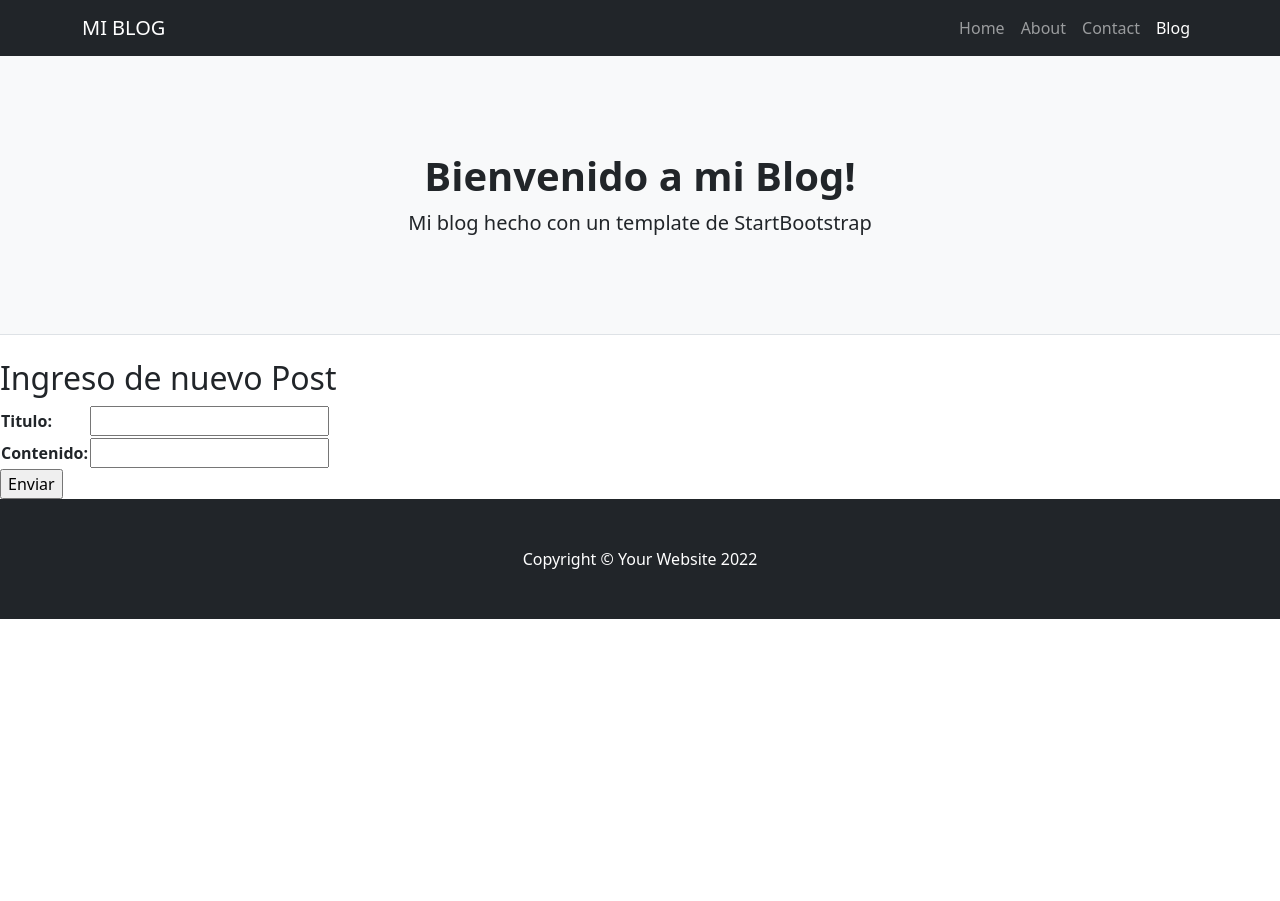
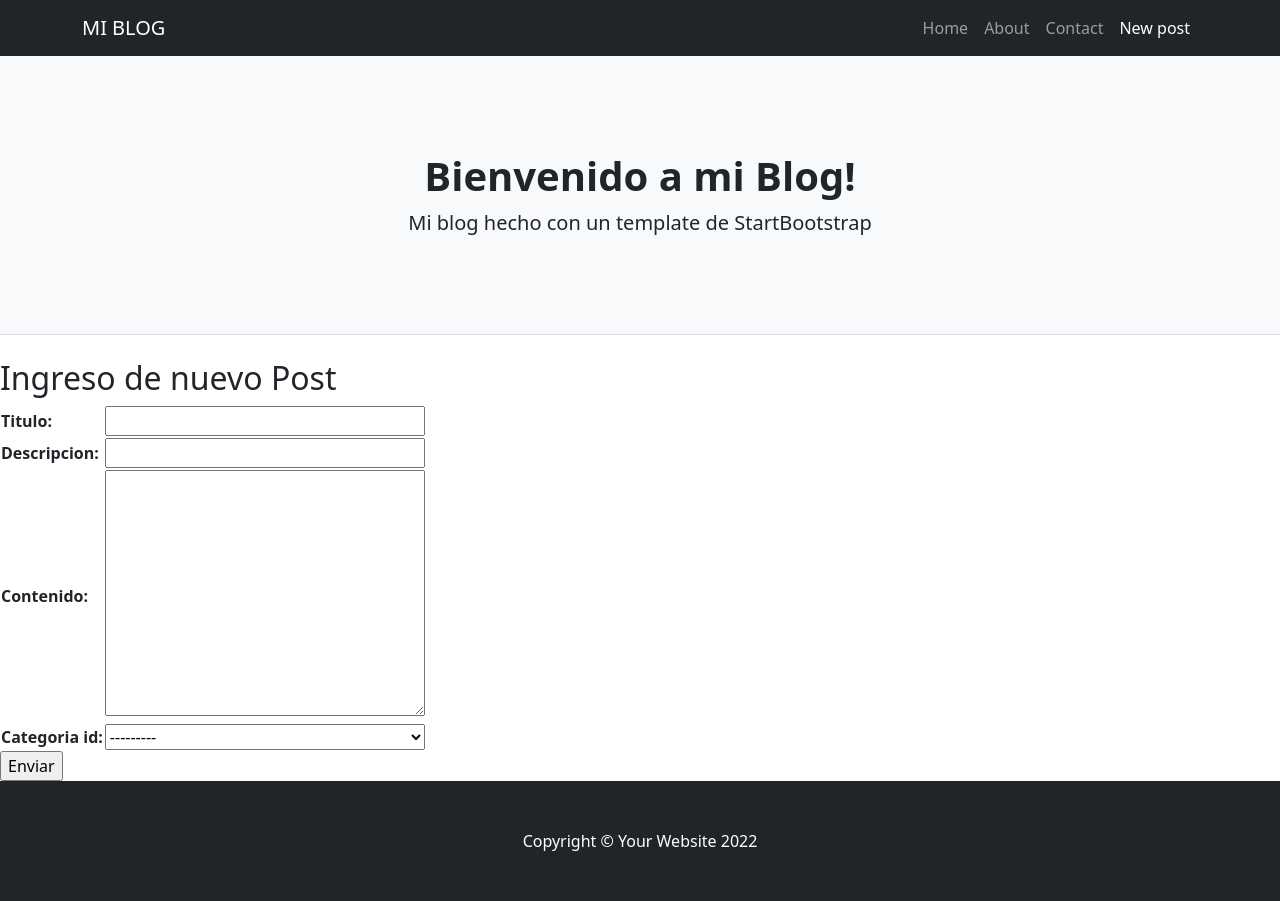
Before and after one commit to maxiCantero/blogFinal, a Django app: page /form1/ in a window 1280 px wide. Before the commit the page ends 619 px from the top, so only its background shows below. Run offline with Django 4.2, Linux system fonts and the light colour scheme; data comes from the database, SQL or seed files in the repository; both versions use the stored data as it was after the commit; parts of the project's set-up code (start-up, migrations or seed data) failed here and were passed over; some libraries are stand-ins or nearby versions.

Commit message:
Agregado funcionalidad en el ingreso de post: Categorias

```diff
--- a/blog/miblog/forms.py
+++ b/blog/miblog/forms.py
@@ -1,9 +1,11 @@
 from django import forms
+from .models import Categoria
 
 class FormularioPost(forms.Form):
-    titulo = forms.CharField()
-    contenido = forms.CharField()
-    # categoria = forms.ForeignKey(Categoria, on_delete=forms.CASCADE)
+    titulo = forms.CharField(widget=forms.TextInput(attrs={'style':'width:20em'}))
+    descripcion = forms.CharField(widget=forms.TextInput(attrs={'style':'width:20em'}))
+    contenido = forms.CharField(widget=forms.Textarea(attrs={'style':'width:20em'}))
+    categoria_id = forms.ModelChoiceField(queryset = Categoria.objects.all(),widget=forms.Select(attrs={'style':'width:20em'}))
     # autor = forms.ForeignKey(Autor, on_delete=forms.CASCADE)
 
 class FormularioCategoria(forms.Form):
--- a/blog/miblog/models.py
+++ b/blog/miblog/models.py
@@ -7,10 +7,12 @@
 
 class Categoria(models.Model):
     titulo = models.CharField(max_length=30)
-
+    def __str__(self):
+        return self.titulo
 class Post(models.Model):
     titulo = models.CharField(max_length=30)
-    contenido = models.CharField(max_length=140)
+    descripcion = models.CharField(max_length=50)
+    contenido = models.CharField(max_length=600)
     fecha_creacion = models.DateField(auto_now=True)
     categoria = models.ForeignKey(Categoria, on_delete=models.CASCADE,null=True)
     autor = models.ForeignKey(Autor, on_delete=models.CASCADE,null=True)
--- a/blog/miblog/templates/miblog/base.html
+++ b/blog/miblog/templates/miblog/base.html
@@ -28,7 +28,7 @@
                     <li class="nav-item"><a class="nav-link" href="#">Home</a></li>
                     <li class="nav-item"><a class="nav-link" href="#!">About</a></li>
                     <li class="nav-item"><a class="nav-link" href="#!">Contact</a></li>
-                    <li class="nav-item"><a class="nav-link active" aria-current="page" href="#">Blog</a></li>
+                    <li class="nav-item"><a class="nav-link active" aria-current="page" href="#">New post</a></li>
                 </ul>
             </div>
         </div>
--- a/blog/miblog/templates/miblog/posts.html
+++ b/blog/miblog/templates/miblog/posts.html
@@ -37,7 +37,7 @@
                         <div class="card-body">
                             <div class="small text-muted">{{posteos.fecha_creacion}}</div>
                             <h2 class="card-title h4">{{posteos.titulo}}</h2>
-                            <p class="card-text">{{posteos.contenido}}</p>
+                            <p class="card-text">{{posteos.descripcion}}</p>
                             <a class="btn btn-primary" href="#!">Read more →</a>
                         </div>
                     </div>
@@ -55,7 +55,7 @@
                         <div class="card-body">
                             <div class="small text-muted">{{posteos.fecha_creacion}}</div>
                             <h2 class="card-title h4">{{posteos.titulo}}</h2>
-                            <p class="card-text">{{posteos.contenido}}</p>
+                            <p class="card-text">{{posteos.descripcion}}</p>
                             <a class="btn btn-primary" href="#!">Read more →</a>
                         </div>
                     </div>
--- a/blog/miblog/views.py
+++ b/blog/miblog/views.py
@@ -12,8 +12,11 @@
     if request.method=='POST':
         formulario1 = FormularioPost(request.POST)
         if formulario1.is_valid():
+            # print(request.GET['categoria_id'])
             info = formulario1.cleaned_data
-            postf = Post(titulo=info["titulo"], contenido=info['contenido'])
+
+            postf = Post(titulo=info["titulo"], descripcion = info['descripcion'],contenido=info['contenido'], categoria_id=request.POST['categoria_id'])
+            # print(info['categoria_id'])
             postf.save()
             return render(request,"miblog/index.html")
     else:
```
Also changed, not shown: blog/db.sqlite3, blog/miblog/migrations/0001_initial.py, blog/miblog/migrations/0002_alter_post_categoria.py (deleted), blog/miblog/migrations/0003_alter_post_autor.py (deleted).
